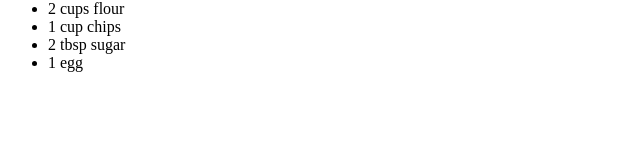
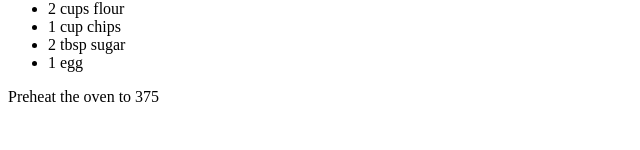
Before and after one commit to tuzmusic/recipe-helper-april-2020, a React (Create React App) app: page / in a window 1280 px wide. Shown: the part 150-300 px from the top of the page, without its empty margins (0-640 px from the left). Built offline with nearby package versions, Linux system fonts and the light colour scheme.

Commit message:
render a step

```diff
--- a/src/App.tsx
+++ b/src/components/App.tsx
@@ -1,9 +1,10 @@
 import React from 'react';
-import { CookingSessionState } from "./redux/state/stateMap";
+import { CookingSessionState } from "../redux/state/stateMap";
 import { connect } from "react-redux";
-import { RootState } from "./redux/rootReducer";
-import { startRecipe } from "./redux/cookingSessionSlice"
-import { cookies } from "./data/sampleRecipes";
+import { RootState } from "../redux/rootReducer";
+import { startRecipe } from "../redux/cookingSessionSlice"
+import { cookies } from "../data/sampleRecipes";
+import CookingActivityContainer from "./CookingActivity";
 
 const App = ({ startMockRecipe }: { startMockRecipe: Function }) => {
   startMockRecipe();
@@ -13,6 +14,7 @@ const App = ({ startMockRecipe }: { startMockRecipe: Function }) => {
 };
 
 export default connect(null, dispatch => ({
+  // populates the state with our mock recipe
   startMockRecipe: () => dispatch(startRecipe(cookies()))
 }))(App);
 
@@ -20,7 +22,7 @@ const CookingSession = () => {
   return (
     <>
       <PrintedRecipeContainer/>
-      {/*< CookingActivityContainer/>*/ }
+      <CookingActivityContainer/>
     </>
   )
 };
--- /dev/null
+++ b/src/components/CookingActivity.tsx
@@ -0,0 +1,26 @@
+import React from 'react'
+import { CookingSessionState } from "../redux/state/stateMap";
+import { connect } from "react-redux";
+import { RootState } from "../redux/rootReducer";
+import { Instruction } from "../models/Models";
+
+const CurrentStep = (props: { step: Instruction }) => {
+  return <div>
+    <p>{ props.step.text }</p>
+  </div>
+};
+
+const CurrentStepContainer = connect(
+  (state: RootState) => ({ step: state.cookingSession.instructions[state.cookingSession.currentStepIndex] })
+)(CurrentStep);
+
+const CookingActivity = (props: CookingSessionState) => {
+  return <div>
+    {/* timers */ }
+    <CurrentStepContainer/>
+    {/* step controls */ }
+  </div>
+};
+const CookingActivityContainer = connect((state: RootState) => state.cookingSession)(CookingActivity);
+
+export default CookingActivityContainer
--- a/src/index.tsx
+++ b/src/index.tsx
@@ -4,7 +4,7 @@ import { Provider } from 'react-redux'
 import store from './redux/store'
 
 function render() {
-  const App = require('./App').default;
+  const App = require('./components/App').default;
   (window as any)['store'] = store;
   ReactDOM.render(
     <Provider store={ store }>
```
